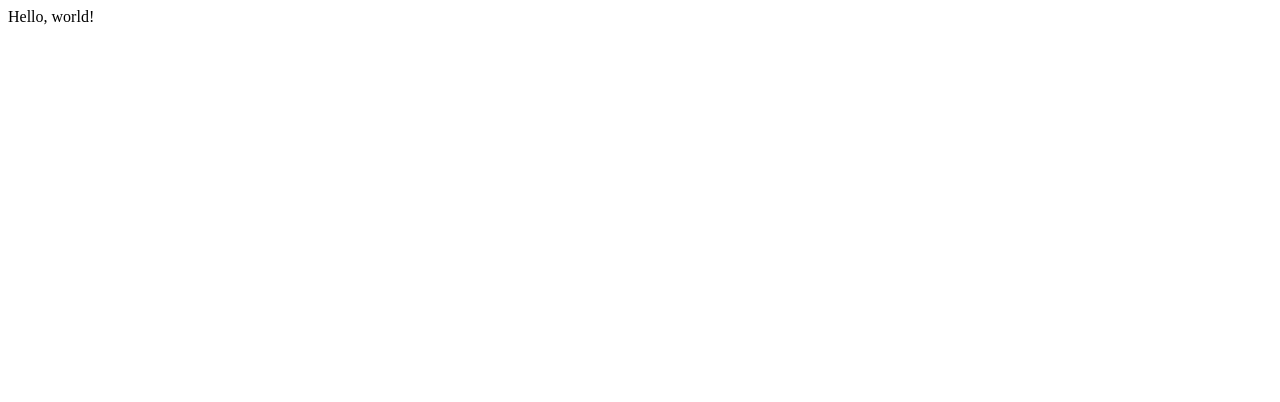
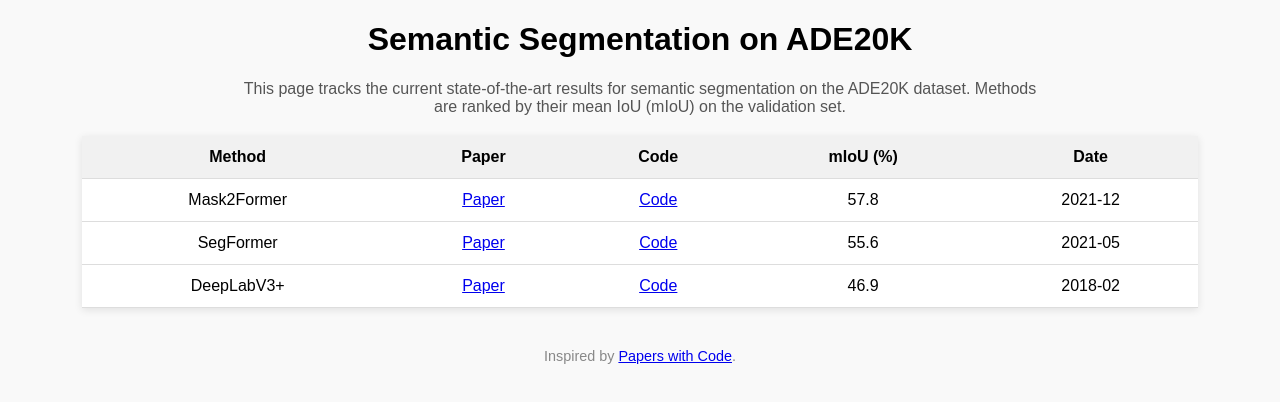
Before and after one commit to xuyuzhuang11/try-your-best, a plain HTML site: page index.html in a window 1280 px wide. Drawn offline with Linux system fonts and the light colour scheme.

Commit message:
Update index.html

```diff
--- a/index.html
+++ b/index.html
@@ -1,8 +1,140 @@
-<html>
+<!DOCTYPE html>
+<html lang="en">
 <head>
-<title>Try Your Best</title>
+  <meta charset="UTF-8">
+  <title>Semantic Segmentation on ADE20K | SOTA</title>
+  <meta name="viewport" content="width=device-width, initial-scale=1.0">
+  <style>
+    body {
+      font-family: Arial, sans-serif;
+      margin: 20px;
+      background: #f9f9f9;
+    }
+    h1 {
+      text-align: center;
+    }
+    p.description {
+      text-align: center;
+      max-width: 800px;
+      margin: 20px auto;
+      color: #555;
+    }
+    table {
+      border-collapse: collapse;
+      margin: 20px auto;
+      width: 90%;
+      background: white;
+      box-shadow: 0 2px 8px rgba(0,0,0,0.1);
+    }
+    th, td {
+      padding: 12px 15px;
+      border-bottom: 1px solid #ddd;
+      text-align: center;
+    }
+    th {
+      background-color: #f1f1f1;
+      cursor: pointer;
+    }
+    tr:hover {
+      background-color: #f5f5f5;
+    }
+    .footer {
+      text-align: center;
+      margin-top: 40px;
+      font-size: 0.9em;
+      color: #888;
+    }
+  </style>
 </head>
 <body>
-Hello, world!
+
+  <h1>Semantic Segmentation on ADE20K</h1>
+  <p class="description">
+    This page tracks the current state-of-the-art results for semantic segmentation on the ADE20K dataset.
+    Methods are ranked by their mean IoU (mIoU) on the validation set.
+  </p>
+
+  <table id="sota-table">
+    <thead>
+      <tr>
+        <th onclick="sortTable(0)">Method</th>
+        <th onclick="sortTable(1)">Paper</th>
+        <th onclick="sortTable(2)">Code</th>
+        <th onclick="sortTable(3)">mIoU (%)</th>
+        <th onclick="sortTable(4)">Date</th>
+      </tr>
+    </thead>
+    <tbody>
+      <tr>
+        <td>Mask2Former</td>
+        <td><a href="https://arxiv.org/abs/2112.01527" target="_blank">Paper</a></td>
+        <td><a href="https://github.com/facebookresearch/Mask2Former" target="_blank">Code</a></td>
+        <td>57.8</td>
+        <td>2021-12</td>
+      </tr>
+      <tr>
+        <td>SegFormer</td>
+        <td><a href="https://arxiv.org/abs/2105.15203" target="_blank">Paper</a></td>
+        <td><a href="https://github.com/NVlabs/SegFormer" target="_blank">Code</a></td>
+        <td>55.6</td>
+        <td>2021-05</td>
+      </tr>
+      <tr>
+        <td>DeepLabV3+</td>
+        <td><a href="https://arxiv.org/abs/1802.02611" target="_blank">Paper</a></td>
+        <td><a href="https://github.com/tensorflow/models/tree/master/research/deeplab" target="_blank">Code</a></td>
+        <td>46.9</td>
+        <td>2018-02</td>
+      </tr>
+      <!-- Add more rows here -->
+    </tbody>
+  </table>
+
+  <div class="footer">
+    Inspired by <a href="https://paperswithcode.com/" target="_blank">Papers with Code</a>.
+  </div>
+
+<script>
+function sortTable(n) {
+  const table = document.getElementById("sota-table");
+  let switching = true;
+  let dir = "desc";
+  let switchcount = 0;
+
+  while (switching) {
+    switching = false;
+    const rows = table.rows;
+    for (let i = 1; i < (rows.length - 1); i++) {
+      let shouldSwitch = false;
+      const x = rows[i].getElementsByTagName("TD")[n];
+      const y = rows[i + 1].getElementsByTagName("TD")[n];
+
+      let xContent = x.textContent || x.innerText;
+      let yContent = y.textContent || y.innerText;
+
+      if (!isNaN(parseFloat(xContent)) && !isNaN(parseFloat(yContent))) {
+        xContent = parseFloat(xContent);
+        yContent = parseFloat(yContent);
+      }
+
+      if ((dir == "asc" && xContent > yContent) || (dir == "desc" && xContent < yContent)) {
+        shouldSwitch = true;
+        break;
+      }
+    }
+    if (shouldSwitch) {
+      rows[i].parentNode.insertBefore(rows[i + 1], rows[i]);
+      switching = true;
+      switchcount ++;
+    } else {
+      if (switchcount == 0 && dir == "desc") {
+        dir = "asc";
+        switching = true;
+      }
+    }
+  }
+}
+</script>
+
 </body>
 </html>
```
